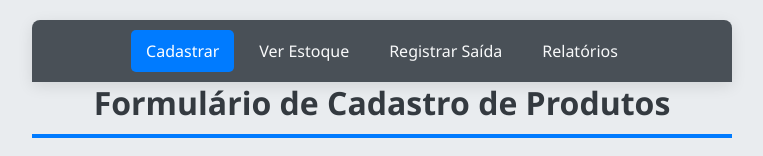
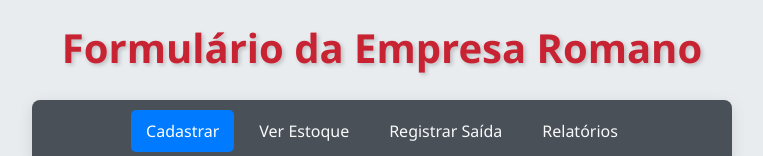
Before and after one commit to daniloalmeida19/formulario, a plain HTML site: page index.html in a window 1280 px wide. Shown: the top 156 px of the page, without its empty margins (258-1021 px from the left). Drawn offline with Linux system fonts and the light colour scheme.

Commit message:
nome da empresa

```diff
--- a/estilo.css
+++ b/estilo.css
@@ -27,6 +27,19 @@ header {
     margin-bottom: 25px;
     width: 100%;
     max-width: 700px;
+}
+
+h1#nome {
+    text-align: center;
+    margin-bottom: 25px;
+    width: 100%;
+    max-width: 700px;
+    color: #c82333; /* Vermelho forte para destaque */
+    font-size: 2.5em; /* Aumentar o tamanho da fonte */
+    font-weight: 900; /* Deixar a fonte bem forte */
+    text-shadow: 2px 2px 4px rgba(0, 0, 0, 0.2); /* Adicionar uma sombra */
+    border-bottom: none; /* Remover a borda de baixo do h1 genérico */
+    padding-bottom: 0; /* Remover o padding do h1 genérico */
 }
 
 h1 {
--- a/index.html
+++ b/index.html
@@ -8,6 +8,9 @@
     <link rel="stylesheet" href="estilo.css">
 </head>
 <body>
+
+    <h1 id="nome">Formulário da Empresa Romano</h1>
+
     <nav>
         <ul>
             <li><a href="index.html" class="active">Cadastrar</a></li>
```
